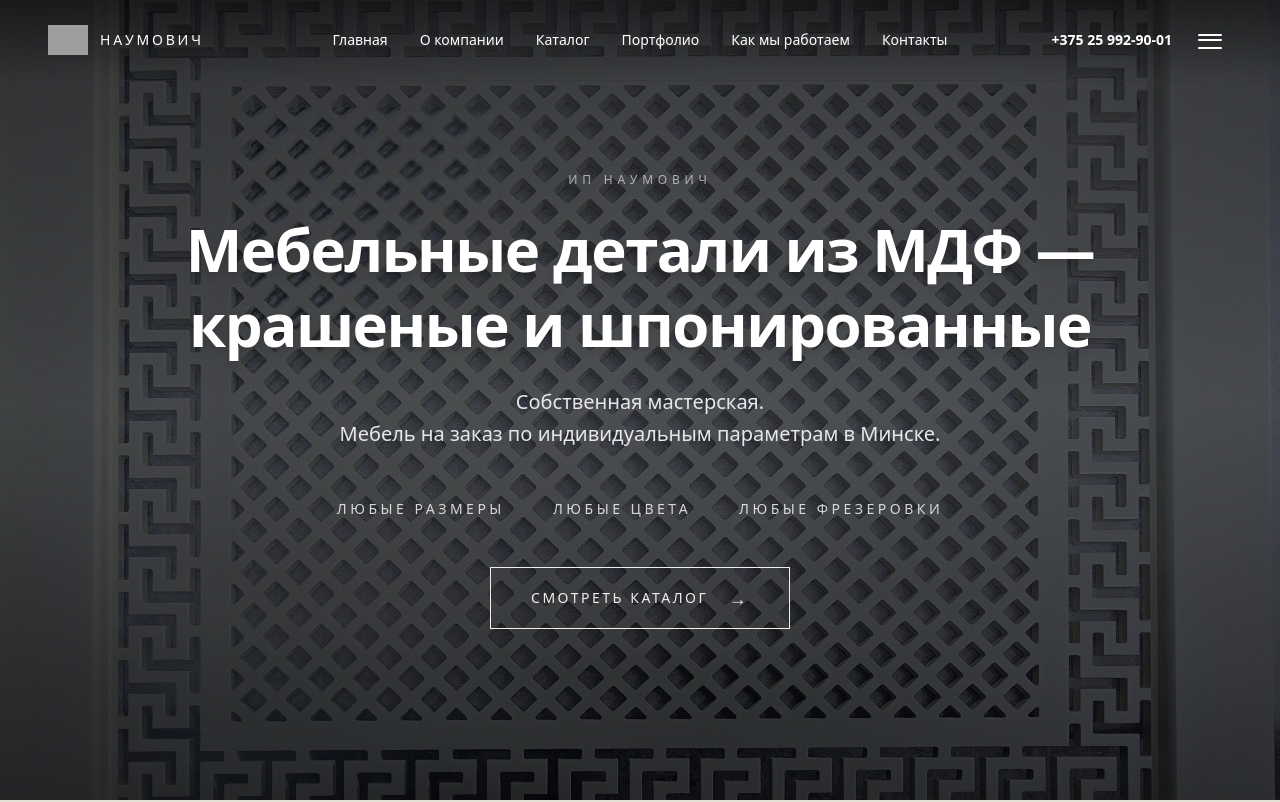
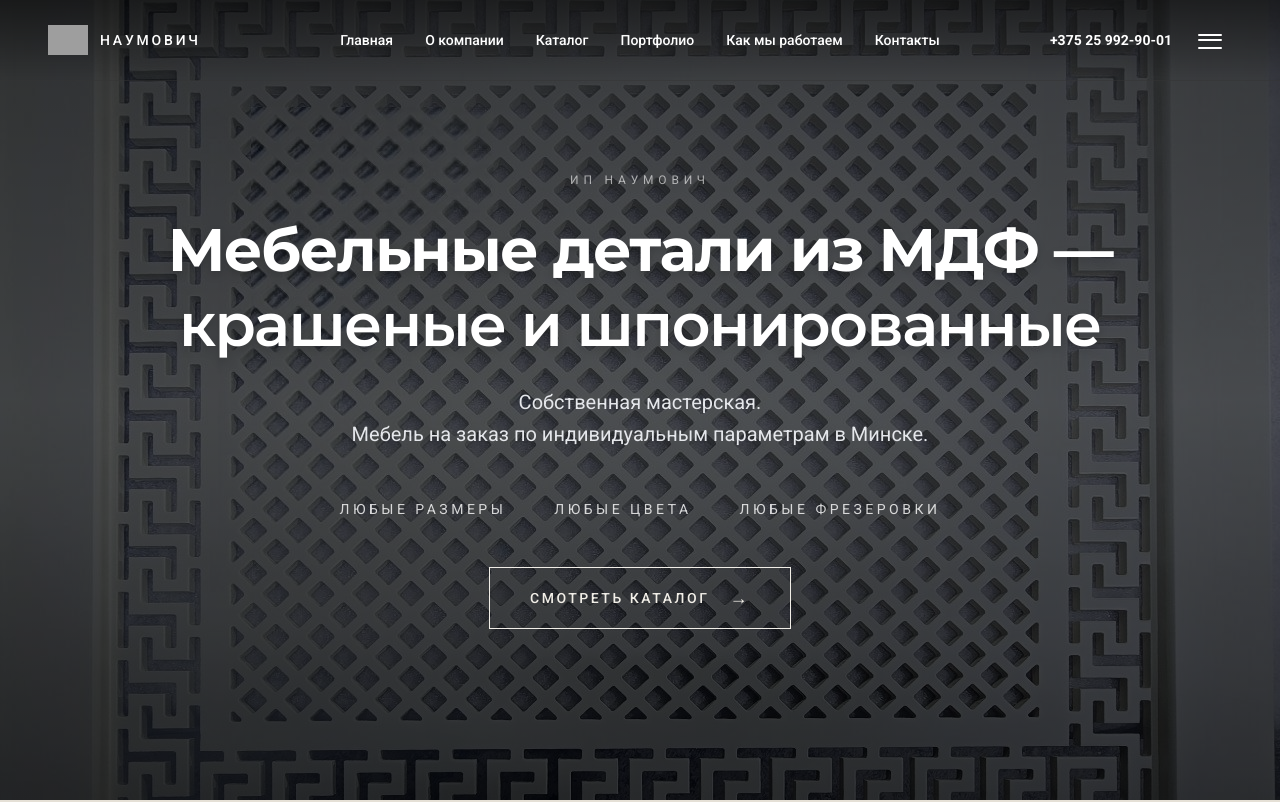
Before and after one commit to IljaBelousow/naumovich-site, a Next.js app: page / in a window 1280 px wide. Shown: the top 802 px of the page. Built offline with nearby package versions, Linux system fonts and the light colour scheme; grey boxes are pictures that could not be loaded.

Commit message:
Apply Montserrat to headings and Roboto to body text

```diff
--- a/src/app/globals.css
+++ b/src/app/globals.css
@@ -14,12 +14,22 @@ html {
 }
 
 body {
+  font-family: var(--font-roboto), sans-serif;
   min-width: 320px;
   margin: 0;
   background: #F1EEE7;
   color: #252723;
   -webkit-font-smoothing: antialiased;
   overflow-x: clip;
+}
+
+h1,
+h2,
+h3,
+h4,
+h5,
+h6 {
+  font-family: var(--font-montserrat), sans-serif;
 }
 
 img,
```
